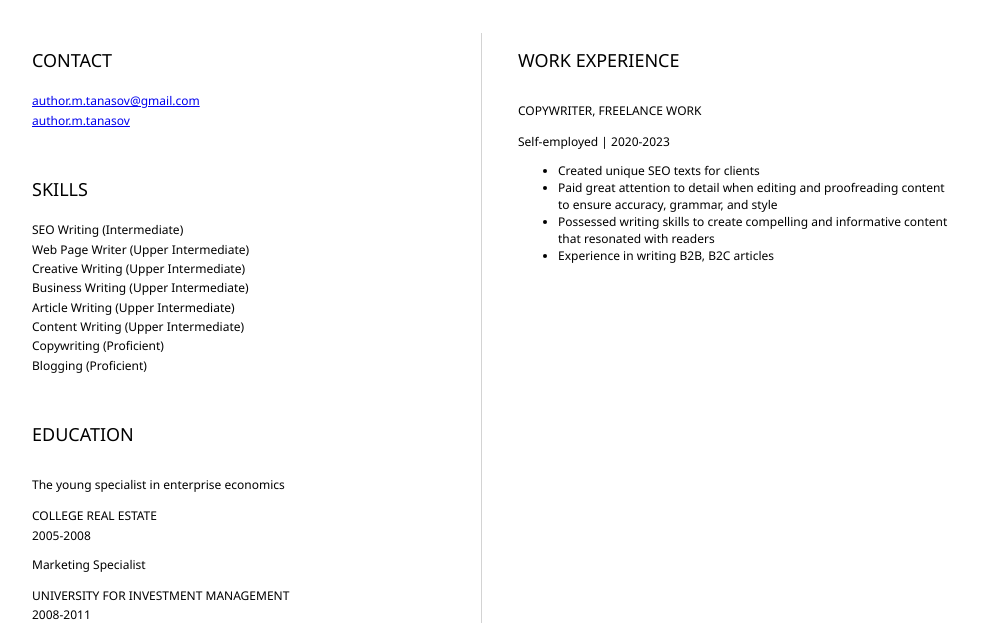
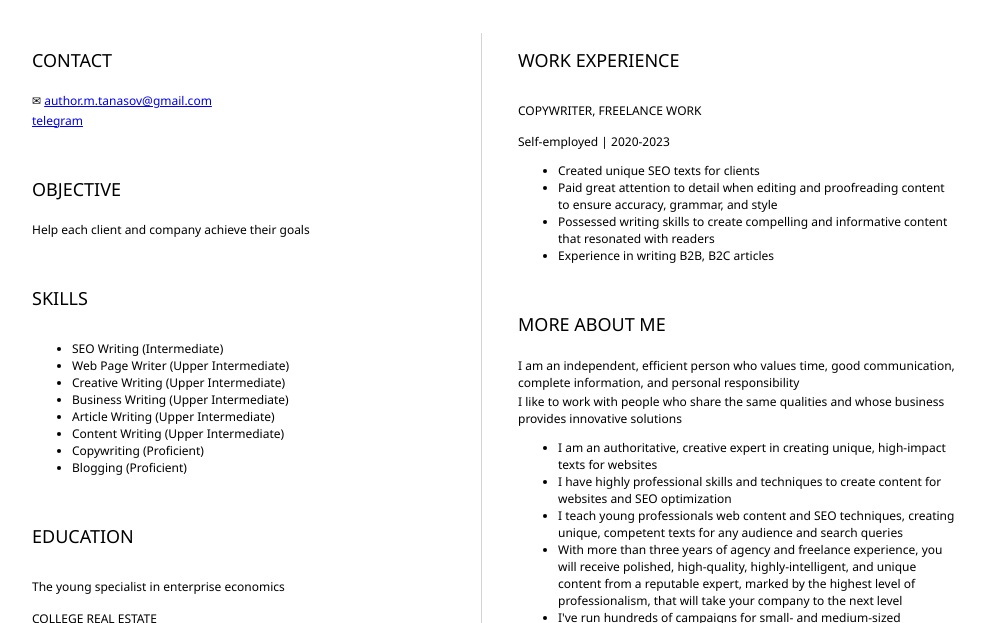
Before and after one commit to author-m-tanasov/resume, a plain HTML site: page index.html in a window 1280 px wide. Shown: the part 161-784 px from the top of the page, without its empty margins (152-1137 px from the left). Drawn offline with Linux system fonts and the light colour scheme.

Commit message:
Add content

```diff
--- a/index.html
+++ b/index.html
@@ -18,33 +18,40 @@
             <section>
                 <h2>CONTACT</h2>
                 <!-- contact info including social media -->
-                <p>
+                <p id="email">
                     <a href="mailto:author.m.tanasov@gmail.com">author.m.tanasov@gmail.com</a>
                 </p>
-                <p>
-                    <a href="github.com/author.m.tanasov">author.m.tanasov</a>
+               <p id="tel">
+                <a href="https://t.me/Maksym_Serg">telegram</a>
                </p>
-
+            </section>
+            <section>
+                <h2>OBJECTIVE
+                </h2>
+                <p>Help each client and company achieve their goals
+                </p>
             </section>
             <section>
                 <h2>SKILLS</h2>
                 <!-- your skills -->
-                <p>SEO Writing (Intermediate)
-                </p>
-                <p>Web Page Writer (Upper Intermediate)
-                </p>
-                <p>Creative Writing (Upper Intermediate)
-                </p>
-                <p>Business Writing (Upper Intermediate)
-                </p>
-                <p>Article Writing (Upper Intermediate)
-                </p>
-                <p>Content Writing (Upper Intermediate)
-                </p>
-                <p>Copywriting (Proficient)
-                </p>
-                <p>Blogging (Proficient)
-                </p>
+                <ul>
+                <li>SEO Writing (Intermediate)
+                </li>
+                <li>Web Page Writer (Upper Intermediate)
+                </li>
+                <li>Creative Writing (Upper Intermediate)
+                </li>
+                <li>Business Writing (Upper Intermediate)
+                </li>
+                <li>Article Writing (Upper Intermediate)
+                </li>
+                <li>Content Writing (Upper Intermediate)
+                </li>
+                <li>Copywriting (Proficient)
+                </li>
+                <li>Blogging (Proficient)
+                </li>
+            </ul>
             </section>
             <section>
                 <h2>EDUCATION</h2>
@@ -68,10 +75,30 @@
                 <p>Self-employed | 2020-2023</p>
                 <ul>
                     <li>Created unique SEO texts for clients</li>
-                <li>Paid great attention to detail when editing and proofreading content to ensure accuracy, grammar, and style</li>
-                <li>Possessed writing skills to create compelling and informative content that resonated with readers</li>
+                    <li>Paid great attention to detail when editing and proofreading content to ensure accuracy,
+                        grammar, and style</li>
+                    <li>Possessed writing skills to create compelling and informative content that resonated with
+                        readers</li>
                     <li>Experience in writing B2B, B2C articles</li>
                 </ul>
+            </section>
+
+            <section>
+                <h2>MORE ABOUT ME</h2>
+                <p>I am an independent, efficient person who values time, good communication, complete information, and personal responsibility</p>
+                <p>I like to work with people who share the same qualities and whose business provides innovative solutions</p>
+
+                <ul>
+                    <li>I am an authoritative, creative expert in creating unique, high-impact texts for websites</li>
+                    <li>I have highly professional skills and techniques to create content for websites and SEO optimization</li>
+                    <li>I teach young professionals web content and SEO techniques, creating unique, competent texts for any audience and search queries</li>
+                    <li>With more than three years of agency and freelance experience, you will receive polished, high-quality, highly-intelligent, and unique content from a reputable expert, marked by the highest level of professionalism, that will take your company to the next level</li>
+                    <li>I've run hundreds of campaigns for small- and medium-sized businesses with monthly budgets from <span class="currency">&#36;100</span> to <span class="currency">&#36;25,000</span></li>
+                    <li>I am the author of over <span>1000+</span> works</li>
+                    <li>The work will be original and more than <span>100%</span> quality</li>
+                </ul>
+                <p>Together, we can make a lasting positive impact</p>
+                <p>I've confident I can exceed your expectations</p>
             </section>
         </article>
     </main>
--- a/style.css
+++ b/style.css
@@ -52,6 +52,18 @@ h1, h2, h3 {
     margin-bottom: 0;
     padding-bottom: 1em;
 }
+#email:before{
+content:'\2709';
+
+}
+#tel:before{
+    content: '';
+    width: 10px;
+    height: 10px;
+
+}
+
+
 @media (min-width: 1000px){
     #mainLeft {
         border-right: 1px solid lightgray;
```
Lines whose indentation alone changed are shown as unchanged.
